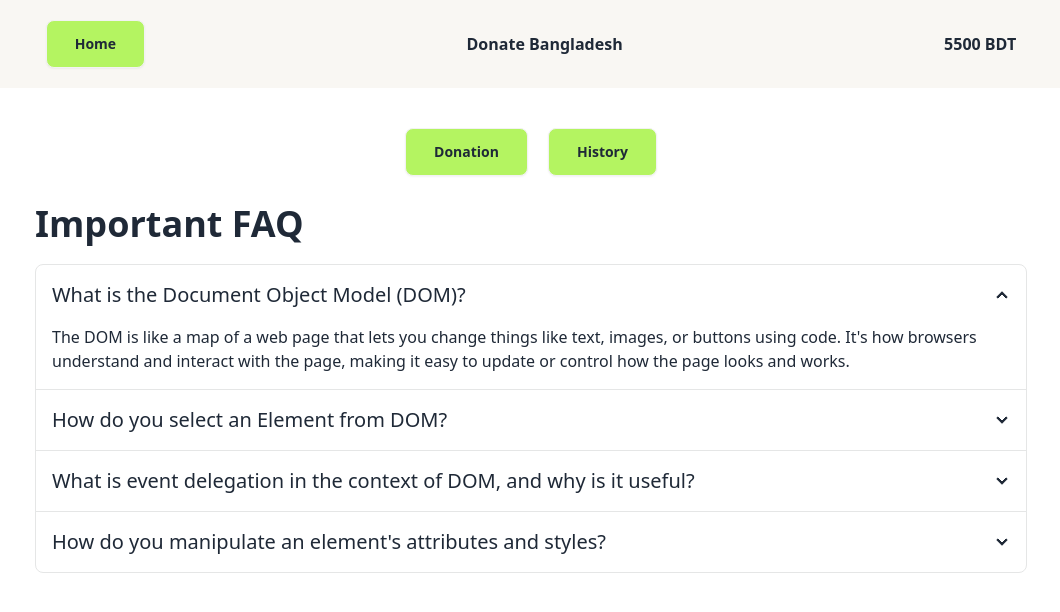
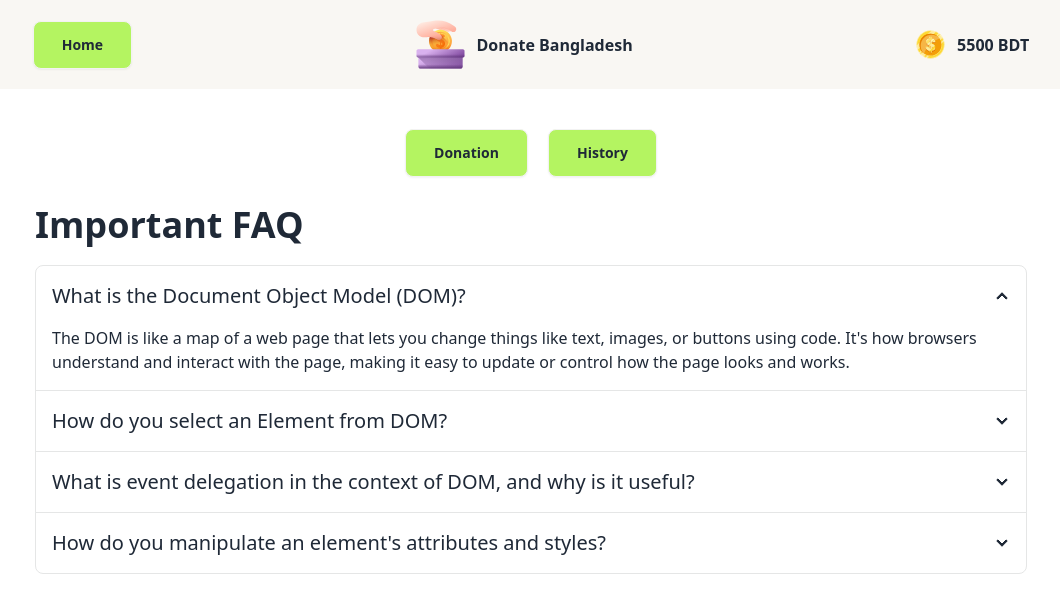
Before and after one commit to hasanRafi2002/ph_1b10_rafi_assignment_05, a plain HTML site: page blog.html in a window 1280 px wide. Shown: the whole page, without its empty margins (109-1169 px from the left). Drawn offline with nearby package versions, Linux system fonts and the light colour scheme.

Commit message:
rechecking

```diff
--- a/blog.html
+++ b/blog.html
@@ -15,11 +15,11 @@
                 <a class="btn bg-[#B4F461] px-7 font-bold" href="./index.html">Home</a>
             </div>
             <div class="flex items-center gap-3">
-                <img src="assets/logo.png" alt="">
+                <img src="./assets/image/group0.svg" alt="">
                 <p class="font-bold">Donate Bangladesh</p>
             </div>
             <div>
-                <h3 class="flex items-center gap-3 font-bold"><img src="assets/coin.png" alt=""><span id="donation-total">5500 BDT</span></h3>
+                <h3 class="flex items-center gap-3 font-bold"><img src="./assets/image/currency0.svg" alt=""><span id="donation-total">5500 BDT</span></h3>
             </div>
         </nav>
         <div class="flex flex-col md:flex-row items-center justify-center gap-5 pb-7">
```
Also changed, not shown: 1 other file.
